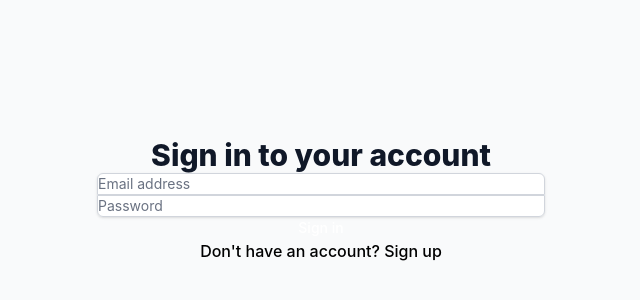
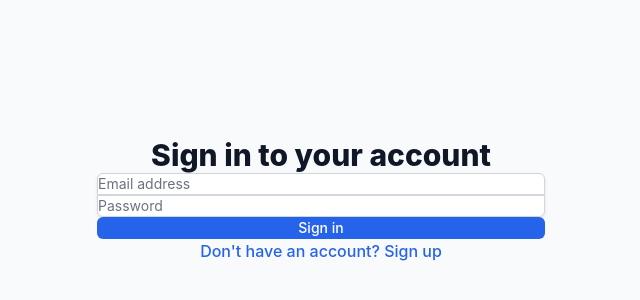
Before and after one commit to chigozzdevv/telegram-app, a React (Vite) app in the folder client/: page /login in a window 1280 px wide. Shown: the part 200-500 px from the top of the page, without its empty margins (319-959 px from the left). Built offline with nearby package versions, Linux system fonts and the light colour scheme; no server answers.

Commit message:
style(client): Add custom color theme variables to Tailwind CSS

```diff
--- a/client/src/index.css
+++ b/client/src/index.css
@@ -1,4 +1,17 @@
 @import "tailwindcss";
+
+@theme {
+  --color-primary-50: #eff6ff;
+  --color-primary-100: #dbeafe;
+  --color-primary-200: #bfdbfe;
+  --color-primary-300: #93c5fd;
+  --color-primary-400: #60a5fa;
+  --color-primary-500: #3b82f6;
+  --color-primary-600: #2563eb;
+  --color-primary-700: #1d4ed8;
+  --color-primary-800: #1e40af;
+  --color-primary-900: #1e3a8a;
+}
 
 * {
   margin: 0;
```
